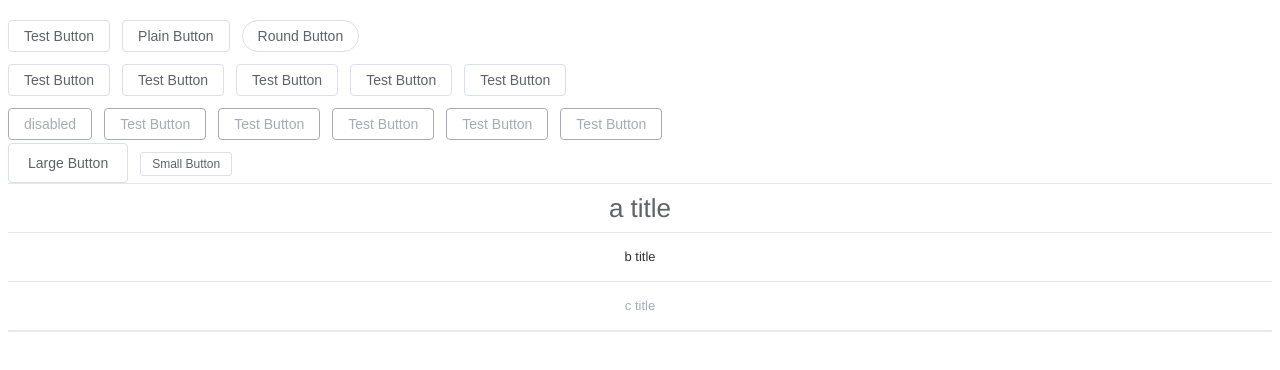
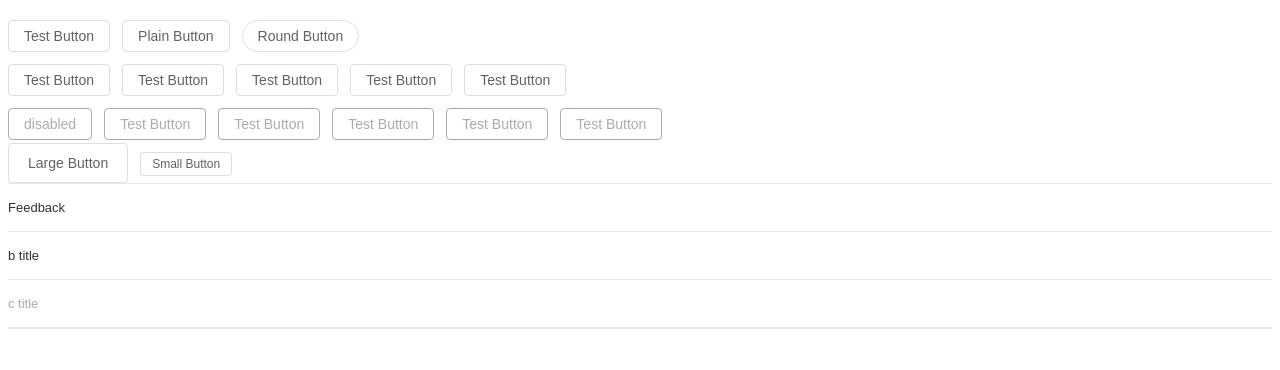
Before and after one commit to Duck-77/dk-element, a Vue app: page / in a window 1280 px wide. Shown: the top 370 px of the page. Built offline with nearby package versions, Linux system fonts and the light colour scheme.

Commit message:
fix: 🐛 修复了下拉时动画显示问题
修复了下拉时动画显示问题

```diff
--- a/src/App.vue
+++ b/src/App.vue
@@ -6,7 +6,6 @@ import CollapseItem from './components/Collapse/CollapseItem.vue'
 import type { NameType } from './components/Collapse/types'
 
 const openValue = ref<NameType[]>(['c'])
-
 </script>
 
 <template>
@@ -56,12 +55,14 @@ const openValue = ref<NameType[]>(['c'])
             <Collapse
                 v-model="openValue"
                 accordion>
-                <CollapseItem name="a">
-                    <template #title>
-                        <h1>a title</h1>
-                    </template>
-                    <h1>headline title</h1>
-                    <div>this is content a</div>
+                <CollapseItem
+                    name="a"
+                    title="Feedback">
+                    <div>
+                        Operation feedback: enable the users to clearly perceive their operations by style updates and
+                        interactive effects;
+                    </div>
+                    <div>Visual feedback: reflect current state by updating or rearranging elements of the page.</div>
                 </CollapseItem>
                 <CollapseItem
                     name="b"
--- a/src/components/Collapse/CollapseItem.vue
+++ b/src/components/Collapse/CollapseItem.vue
@@ -1,7 +1,7 @@
 <template>
     <div
         class="dk-collapse-item">
-        <div
+        <button
             class="dk-collapse-item__header"
             :class="{
                 'is-disabled': disabled,
@@ -10,7 +10,7 @@
             :id="`item-header-${name}`"
             @click="handleClick">
             <slot name="title">{{ title }}</slot>
-        </div>
+        </button>
         <Transition
             name="fade"
             v-on="transitionEvents">
--- a/src/components/Collapse/style.css
+++ b/src/components/Collapse/style.css
@@ -8,33 +8,42 @@
     --dk-collapse-disabled-text-color: var(--dk-disabled-text-color);
     --dk-collapse-content-bg-color: var(--dk-fill-color-blank);
     --dk-collapse-content-font-size: 13px;
-    --dk-collapse-content-font-weight: var(--dk-font-weight-primary);
+    --dk-collapse-content-font-weight: 400;
     --dk-collapse-content-text-color: var(--dk-text-color-primary);
     border-top: 1px solid var(--dk-collapse-border-color);
     border-bottom: 1px solid var(--dk-collapse-border-color);
 }
 
 .dk-collapse-item__header {
+    width: 100%;
+    padding: 0;
     display: flex;
     align-items: center;
-    justify-content: center;
+    user-select: none;
+    /* justify-content: center; */
     height: var(--dk-collapse-header-height);
     line-height: var(--dk-collapse-header-height);
     background-color: var(--dk-collapse-header-bg-color);
     color: var(--dk-collapse-header-text-color);
     cursor: pointer;
     font-size: var(--dk-collapse-header-font-size);
-    font-weight: var(--dk-collapse-header-font-weight);
+    font-weight: 500;
     transition: border-bottom-color var(--dk-transition-duration);
     outline: none;
+    border: 0;
     border-bottom: 1px solid var(--dk-collapse-border-color);
 
     &.is-disabled {
         color: var(--dk-collapse-disabled-text-color);
+        cursor: not-allowed;
     }
     &.is-active {
         border-bottom-color: transparent;
     }
+}
+
+.dk-collapse-item__wrapper{
+    border-bottom: 1px solid var(--dk-collapse-border-color);
 }
 
 .dk-collapse-item__content {
@@ -43,10 +52,10 @@
     overflow: hidden;
     box-sizing: border-box;
     font-size: var(--dk-collapse-content-font-size);
-    font-weight: var(--dk-collapse-content-font-weight);
+    font-weight: 400;
+    line-height: 1.7;
     color: var(--dk-collapse-content-text-color);
-    border-bottom: 1px solid var(--dk-collapse-border-color);
-    padding-bottom: 25px;
+    padding: 0 0 25px;
 }
 
 .fade-enter-active,
```
